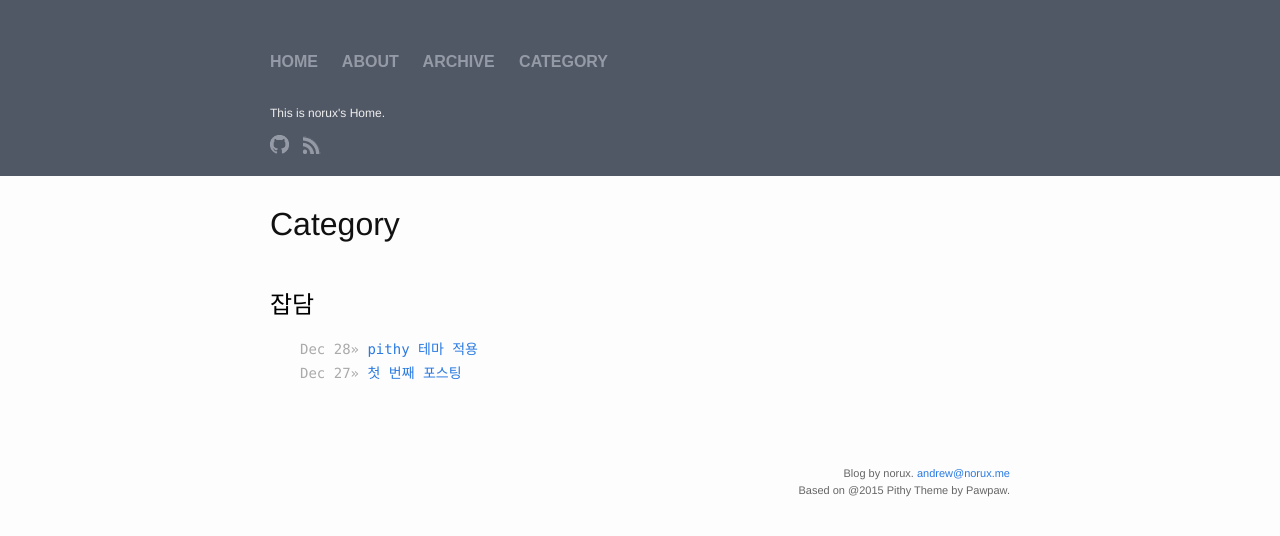
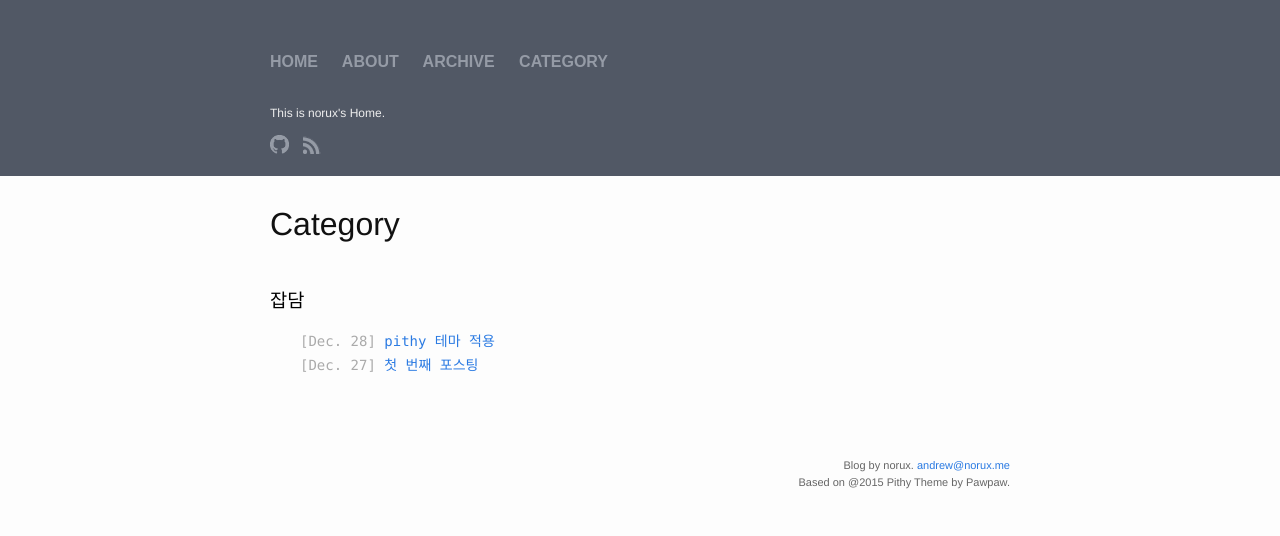
Before and after one commit to norux/norux.github.io, a Jekyll site: the page built from category.md, in a window 1280 px wide. Shown: the top 536 px of the page. Built offline with Jekyll 4.4.1, drawn with Linux system fonts in a browser that asks for light colours.

Commit message:
category page의 카테고리 제목이 너무 커서 작게 변경

```diff
--- a/category.md
+++ b/category.md
@@ -9,10 +9,10 @@ permalink: /category/
 {% assign category = categories | split:',' | sort %}
 {% for item in (0..site.categories.size) %}{% unless forloop.last %}
 {% capture word %}{{ category[item] | strip_newlines }}{% endcapture %}
-<h2 class="category" id="{{ word }}">{{ word }}</h2>
+<h3 class="category" id="{{ word }}">{{ word }}</h3>
 <ul>
 {% for post in site.categories[word] %}{% if post.title != null %}
-<li><span>{{ post.date | date: "%b %d" }}</span>» <a href="{{ site.baseurl}}{{ post.url }}">{{ post.title }}</a></li>
+<li><span>[{{ post.date | date: "%b. %d" }}]</span> <a href="{{ site.baseurl}}{{ post.url }}">{{ post.title }}</a></li>
 {% endif %}{% endfor %}
 </ul>
 {% endunless %}{% endfor %}
```
